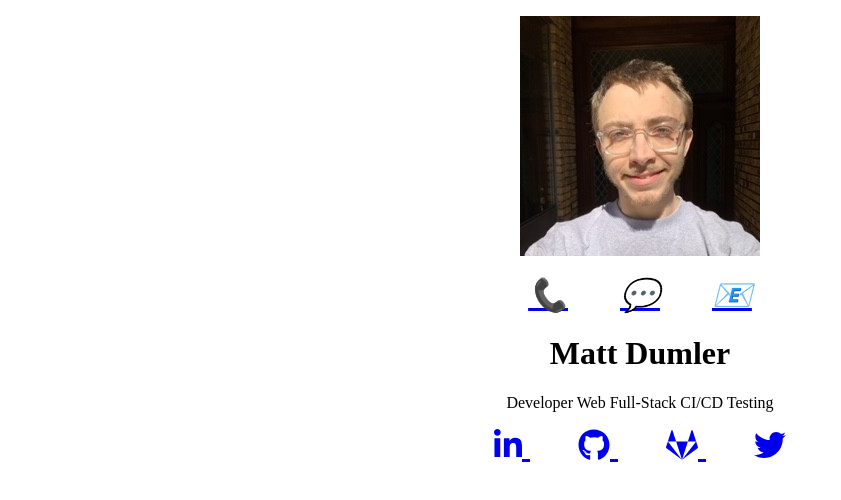
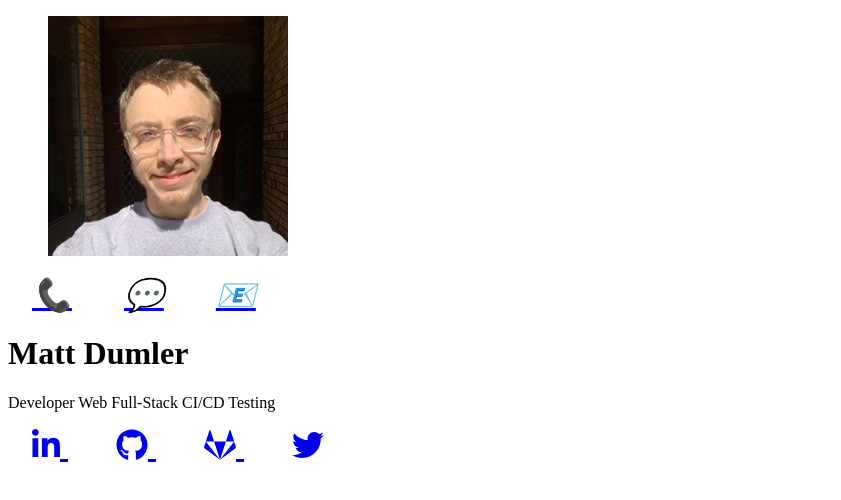
Before and after one commit to mattd3v/pwa, a website: page index.html in a window 1280 px wide. Shown: the whole page, without its empty margins (0-841 px from the left). Drawn offline with Linux system fonts and the light colour scheme.

Commit message:
Remove Bulma class values from index

```diff
--- a/index.html
+++ b/index.html
@@ -33,14 +33,12 @@
       defer></script>
   </head>
 
-  <body class="hero is-fullheight">
-    <div class="hero-body">
-      <main class="container">
-        <figure class="card image is-128x128">
-          <img class="is-rounded"
-            src="images/profile.jpg"
-            alt="Matt Dumler"
-            />
+  <body>
+    <div>
+      <main>
+        <figure>
+          <img src="images/profile.jpg"
+            alt="Matt Dumler"/>
         </figure>
 
         <address>
@@ -55,35 +53,34 @@
             >📧</a>
         </address>
 
-        <h1 class="title is-1"
-          >Matt Dumler</h1>
+        <h1>Matt Dumler</h1>
 
-        <p class="subtitle">
-          <span class="tag is-light">Developer</span>
-          <span class="tag is-light">Web</span>
-          <span class="tag is-light">Full-Stack</span>
-          <span class="tag is-light">CI/CD</span>
-          <span class="tag is-light">Testing</span>
+        <p>
+          <span>Developer</span>
+          <span>Web</span>
+          <span>Full-Stack</span>
+          <span>CI/CD</span>
+          <span>Testing</span>
         </p>
 
         <nav>
           <a href="https://linkedin.com/in/mattd3v">
-            <span class="icon has-text-dark">
+            <span>
               <i class="fab fa-linkedin-in"></i>
             </span>
           </a>
           <a href="http://github.com/mattd3v">
-            <span class="icon has-text-dark">
+            <span>
               <i class="fab fa-github"></i>
             </span>
           </a>
           <a href="https://gitlab.com/mattd3v">
-            <span class="icon has-text-dark">
+            <span>
               <i class="fab fa-gitlab"></i>
             </span>
           </a>
           <a href="https://twitter.com/mattdumler">
-            <span class="icon has-text-dark">
+            <span>
               <i class="fab fa-twitter"></i>
             </span>
           </a>
```
